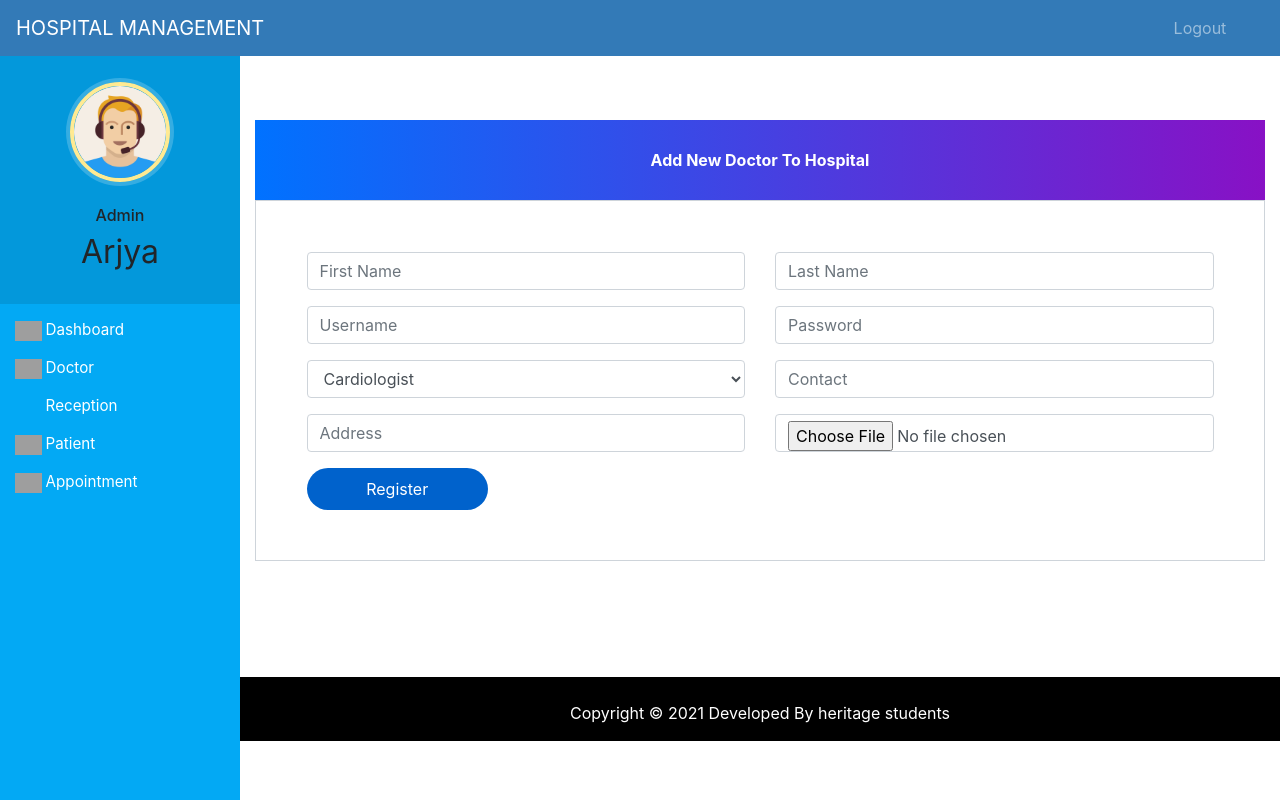
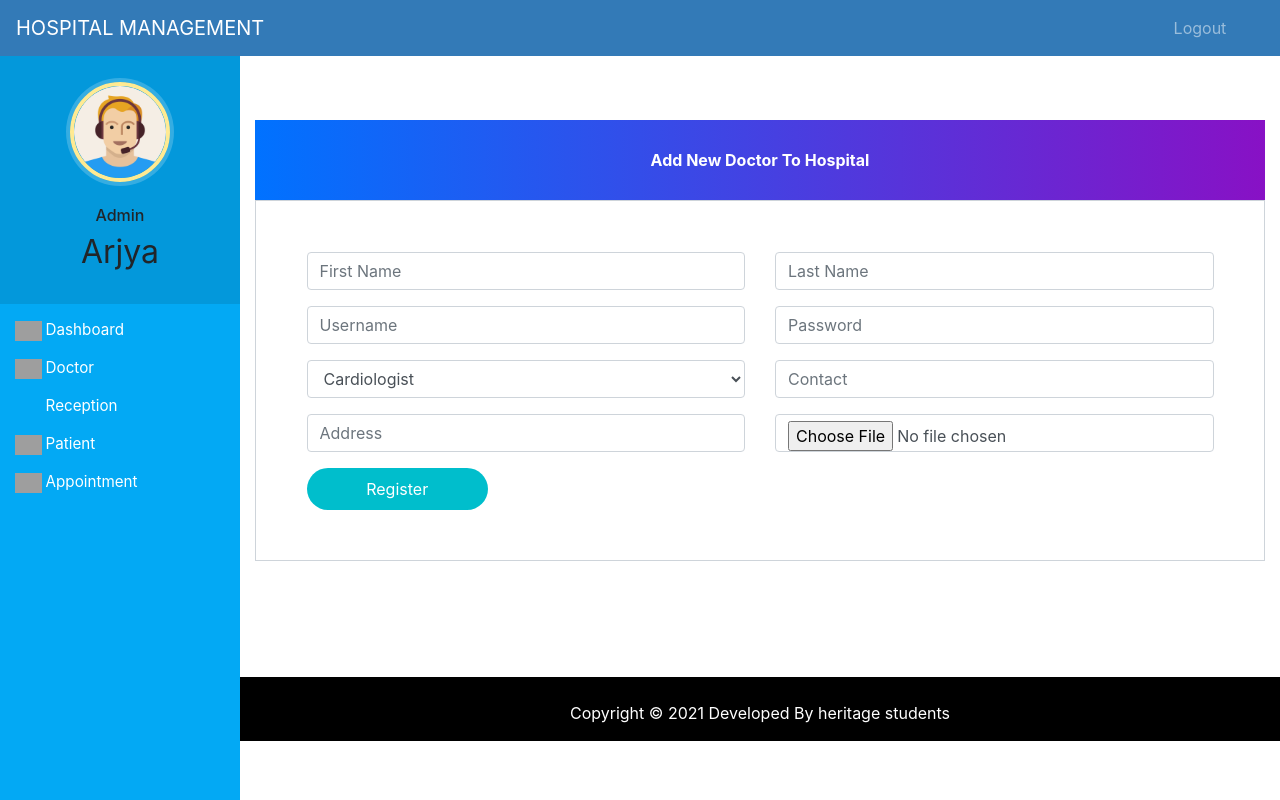
Before and after one commit to Ashsakshi19/hospitalManagementDjango, a Django app: page /admin-add-doctor in a window 1280 px wide. Run offline with Django 3.2, Linux system fonts and the light colour scheme; a user stored in the database is signed in; some libraries are stand-ins or nearby versions; grey boxes are pictures that could not be loaded.

Commit message:
modify second

```diff
--- a/templates/hospital/admin_add_doctor.html
+++ b/templates/hospital/admin_add_doctor.html
@@ -33,7 +33,7 @@
       padding: 1%;
       width: 20%;
       cursor: pointer;
-      background: #0062cc;
+      background: #00becc;
       color: #fff;
     }
 
```
